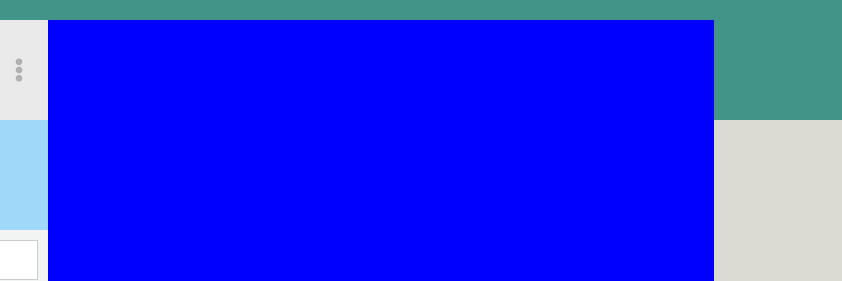
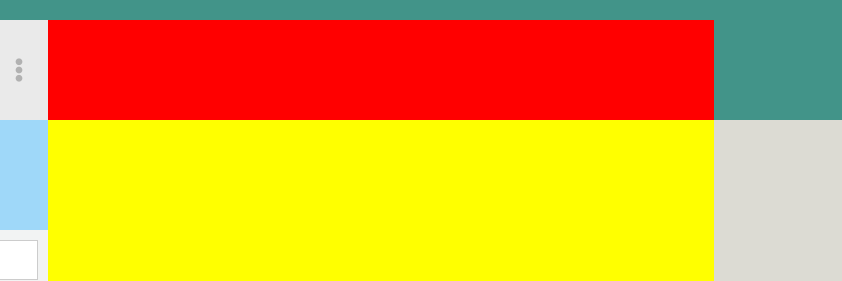
Before and after one commit to francescoscarniglia/js-html-css-boolzap, a plain HTML site: page index.html in a window 1280 px wide. Shown: the top 281 px of the page, 438-1280 px from the left. Drawn offline with Linux system fonts and the light colour scheme.

Commit message:
Start main layout conversation

```diff
--- a/assets/css/custom.css
+++ b/assets/css/custom.css
@@ -40,7 +40,7 @@ img {
   display: flex;
 }
 
-.app .content {
+.app .content-conversation {
   width: 65%;
   height: 100%;
   background: blue;
@@ -115,7 +115,7 @@ img {
   outline: none;
 }
 
-/********** conversation ***************/
+/********** sidebar - conversation ***************/
 
 .app .sidebar-content .box-conversation {
   border-bottom: .5px solid rgba(0,0,0, .2);
@@ -134,5 +134,14 @@ img {
 .app .sidebar-content .box-conversation.active
 {
   background: rgba(234,235,235,1);
+}
 
+/********** CONTENT CONVERSATION ***************/
+.app .content-conversation .header-conversation {
+  background: red;
+  height: 100px;
 }
+
+.app .content-conversation .main-conversation {
+  background: yellow;
+}
--- a/assets/css/my-utilities.css
+++ b/assets/css/my-utilities.css
@@ -121,6 +121,14 @@
   align-items: center;
 }
 
+.flex-column {
+  display: flex;
+  flex-direction: column;
+}
+
+.flex-grow-1 {
+      flex-grow: 1;
+}
 
 .relative {
   position: relative;
--- a/index.html
+++ b/index.html
@@ -159,7 +159,7 @@
         <div class="your-photo padding-conversation-img">
           <img src="assets/img/avatar_8.jpg" alt="your img">
         </div><!-- your-foto -->
-        <div class="conversation-review align-it-center">
+        <div class="flex-grow conversation-review align-it-center">
           <p class="font-weight-semi-bold">Francesco</p>
           <p class="excerpt col-gray">
             Ciao
@@ -174,10 +174,15 @@
 </div><!-- sidebar -->
 
 <!--- *****************************************************
- ************************* CONTENT *************************
+ ************************* CONTENT CONVERSATION *************************
 ************************************************************-->
-  <div class="content">
+  <div class="content-conversation flex-column">
+    <div class="header-conversation">
 
+    </div><!-- heder-content -->
+    <div class="main-conversation flex-grow-1">
+
+    </div><!-- main-content -->
   </div><!-- content -->
 </div><!-- app -->
 
```
